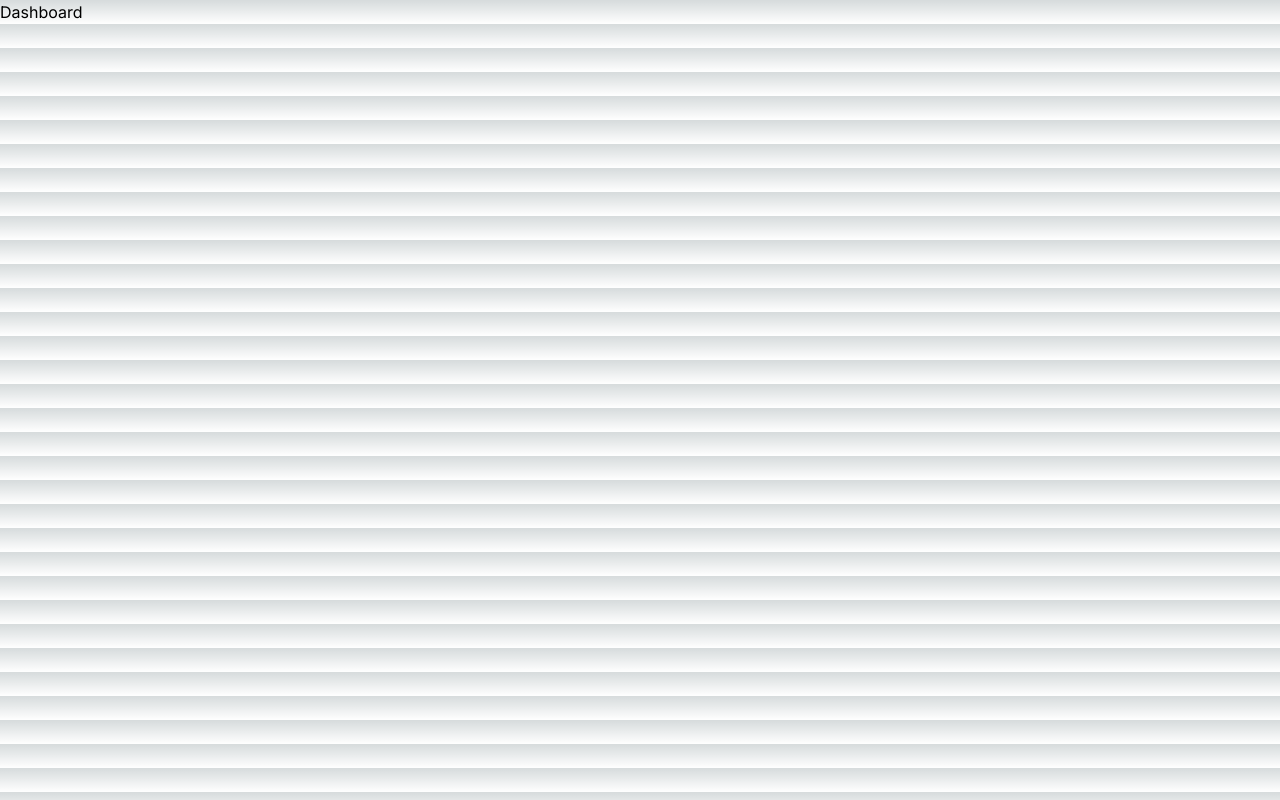
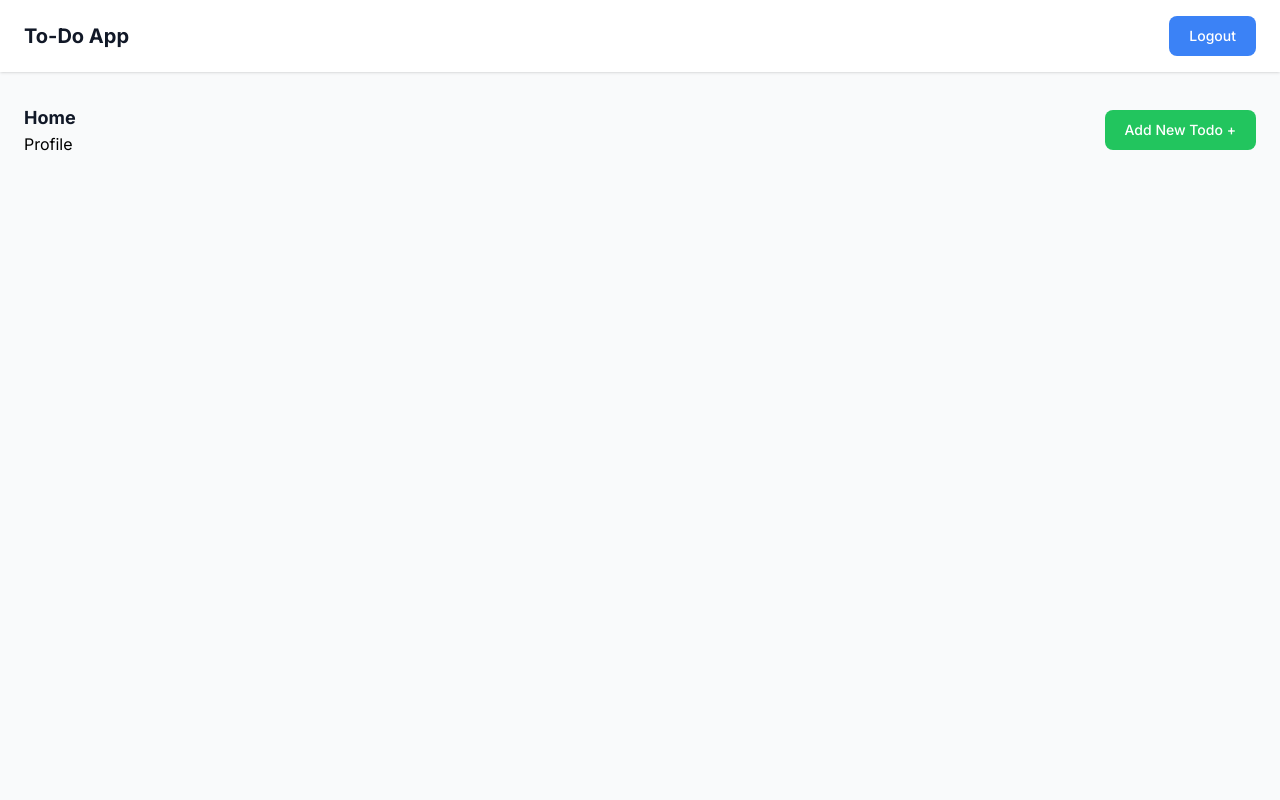
Before and after one commit to FixxooXD/NextTodo, a Next.js app: page /dashboard in a window 1280 px wide. Built offline with nearby package versions, Linux system fonts and the light colour scheme.

Commit message:
Working on Dashboard

```diff
--- a/src/app/Dbconfig/config.ts
+++ b/src/app/Dbconfig/config.ts
@@ -15,7 +15,6 @@ export async function connect(){
             process.exit();
         })
 
-
     } catch (error:any) {
         console.log("Something went wrong" + error);
         process.exit();
--- a/src/app/dashboard/page.tsx
+++ b/src/app/dashboard/page.tsx
@@ -1,5 +1,26 @@
-export default function dashboard(){
-    return(
-        <div>Dashboard</div>
-    )
+"use client"
+
+export default function Dashboard() {
+  return (
+    <div className="flex flex-col h-screen bg-gray-50 dark:bg-gray-900">
+      <header className="flex flex-row justify-between items-center px-6 py-4 bg-white dark:bg-gray-800 shadow">
+        <h1 className="text-xl font-bold text-gray-900 dark:text-white">To-Do App</h1>
+        <button className="text-white bg-blue-500 hover:bg-blue-700 focus:ring-4 focus:outline-none focus:ring-blue-300 font-medium rounded-lg text-sm px-5 py-2.5 text-center dark:bg-blue-600 dark:hover:bg-blue-700 dark:focus:ring-blue-800">Logout</button>
+      </header>
+      <main className="flex flex-col flex-grow px-6 py-8 space-y-8">
+        <section className="flex flex-cols justify-between items-center">
+        <div>
+          <div className="text-lg font-bold text-gray-900 dark:text-white">Home</div>
+          <div>Profile</div>
+        </div>
+          <button className="text-white bg-green-500 hover:bg-green-700 focus:ring-4 focus:outline-none focus:ring-green-300 font-medium rounded-lg text-sm px-5 py-2.5 text-center dark:bg-green-600 dark:hover:bg-green-700 dark:focus:ring-green-800">
+            Add New Todo +
+          </button>
+        </section>
+        <div className="flex flex-col space-y-4">
+          {/* Individual todo items will be inserted here dynamically */}
+        </div>
+      </main>
+    </div>
+  );
 }
```
